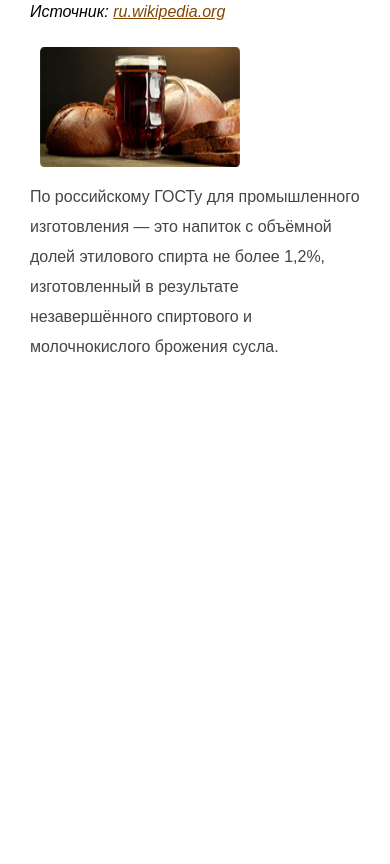
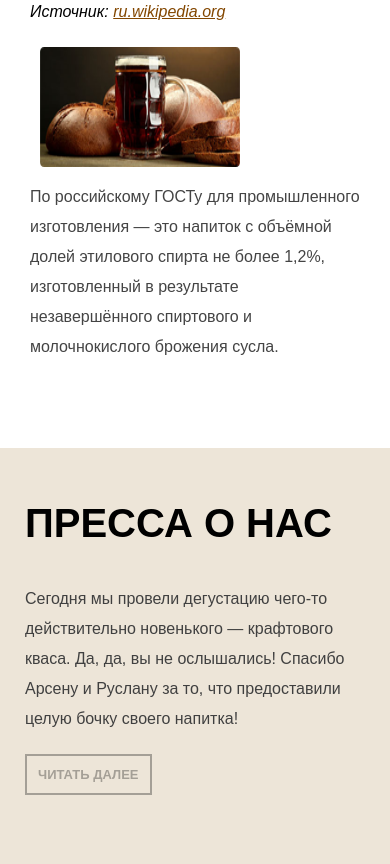
Before and after one commit to alexerem/education-develop-html-css, a plain HTML site: page htmlacademy.ru (site: "Кваст")/index.html in a window 390 px wide. Shown: the part 2810-3674 px from the top of the page. Before the commit the page ends 3258 px from the top, so only its background shows below. Drawn offline with nearby package versions, Linux system fonts and the light colour scheme.

Commit message:
make adaptiv section "otzivi"

```diff
--- a/htmlacademy.ru (site: "Кваст")/css/style.css
+++ b/htmlacademy.ru (site: "Кваст")/css/style.css
@@ -686,6 +686,10 @@ footer {
   .borders::after {
     display: none;
   }
+
+  .otzivi h3 {
+    right: 20px;
+  }
 }
 
 @media (max-width: 850px) {
@@ -787,6 +791,19 @@ footer {
   .history .dd {
     margin-bottom: 50px;
   }
+
+  .otzivi .container {
+    padding: 0 25px;
+  }
+
+  .otzivi h2 {
+    margin: 0 0 30px;
+  }
+
+  .otzivi {
+    padding-top: 45px;
+    padding-bottom: 75px;
+  }
 }
 
 @media (max-width: 650px) {
@@ -871,6 +888,21 @@ footer {
 
 }
 
+@media (max-width: 600px) {
+  .btn-otzivi {
+    font-size: 13px;
+    padding: 11px 11px;
+  }
+
+  .otzivi p {
+    margin-bottom: 25px;
+  }
+
+  .otzivi h3 {
+    font-size: 15px;
+  }
+}
+
 @media (max-width: 550px) {
   .header-text {
     font-size: 50px;
@@ -882,6 +914,10 @@ footer {
 @media (max-width: 490px) {
   .header-text {
     line-height: 50px;
+  }
+
+  .otzivi h3 {
+    display: none;;
   }
 }
 
```
Also changed, not shown: htmlacademy.ru (site: "Кваст")/index.html (+2 -2 lines).
